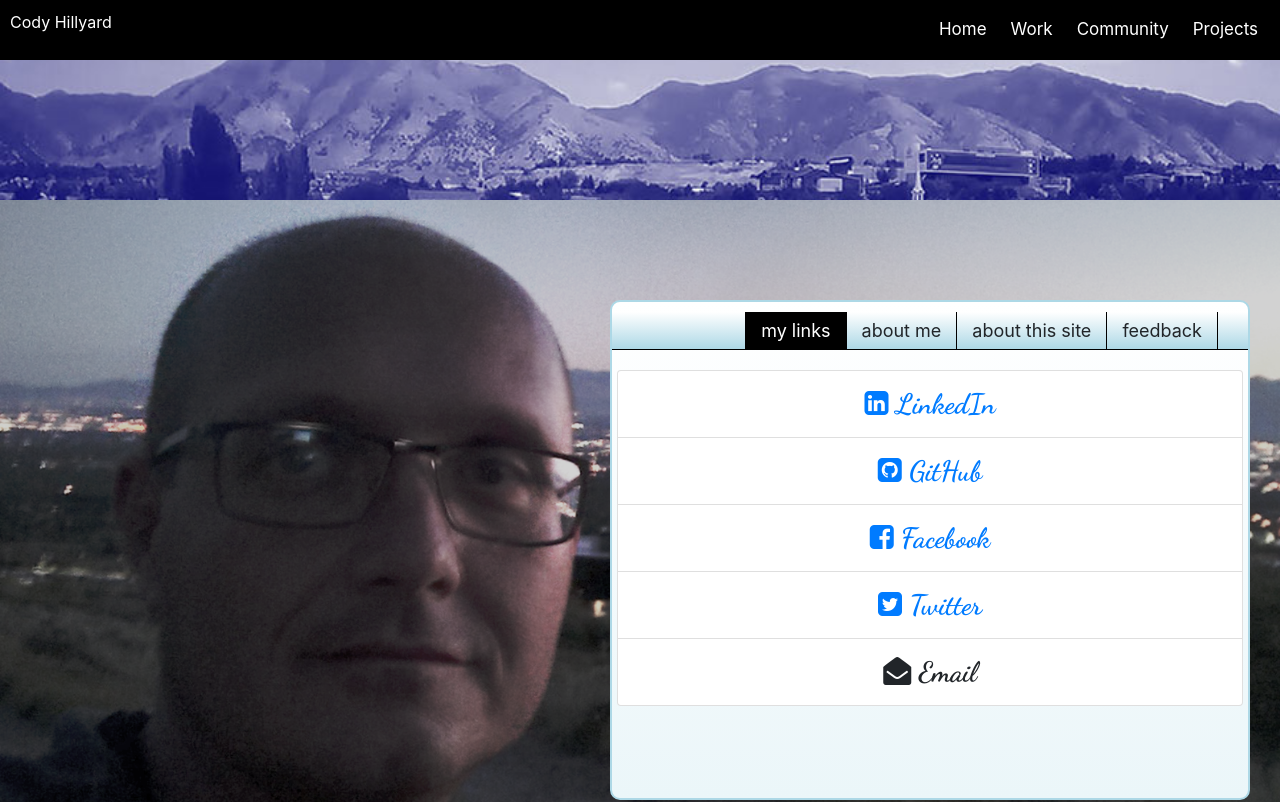
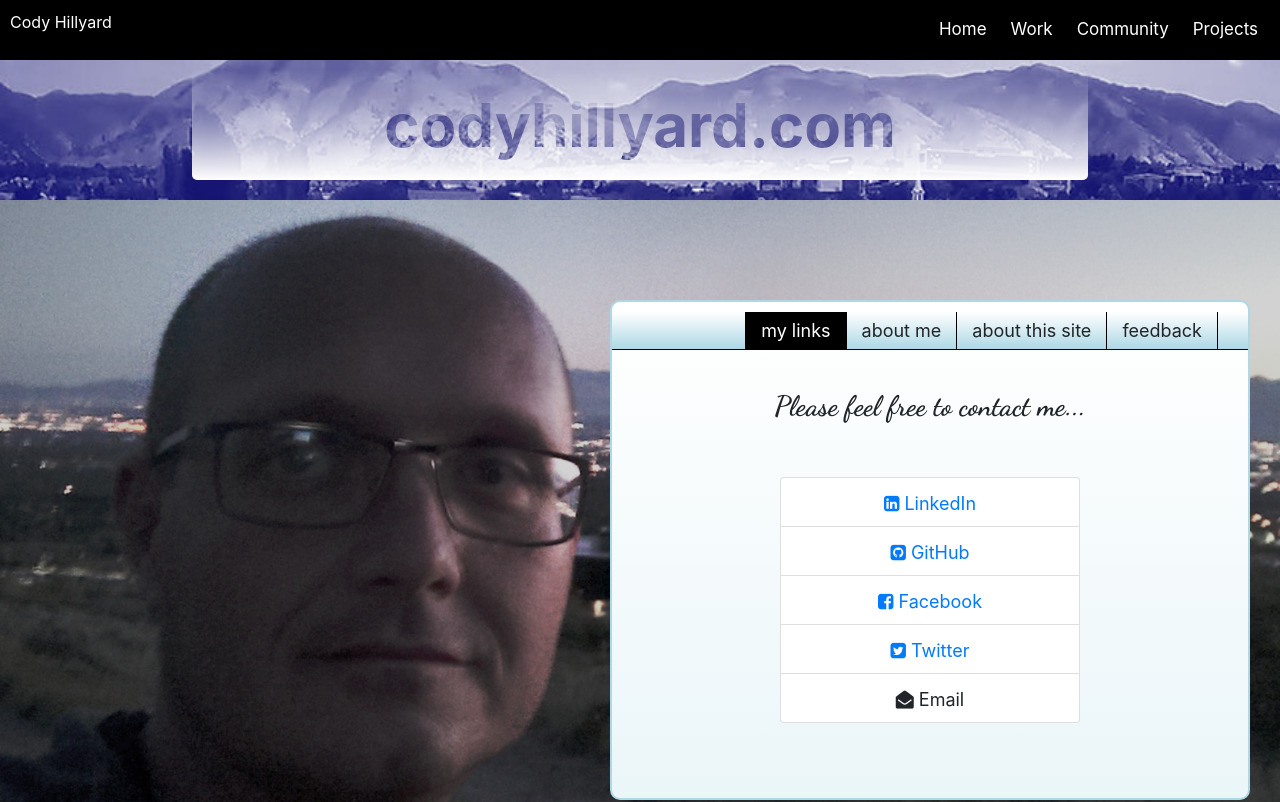
Before and after one commit to chilly01/Site-2019, a React (Create React App) app: page / in a window 1280 px wide. Shown: the top 802 px of the page. Built offline with nearby package versions, Linux system fonts and the light colour scheme.

Commit message:
styling and links updates

```diff
--- a/src/comps/header/header.js
+++ b/src/comps/header/header.js
@@ -34,7 +34,7 @@ export default class Header extends Component {
   }
 
   render(){
-    return (<div id="main-div" className="intro">
+    return (<div id="main-div">
     <div className="header">
       <div className="main-name">
         Cody Hillyard
@@ -46,6 +46,9 @@ export default class Header extends Component {
         <a href="#footer">Projects</a>
       </div>
     </div>
+      <div className="intro">
+        <div className="intro-banner">codyhillyard.com</div>
+      </div>
   </div>);
   }
 }
--- a/src/comps/home/_home.scss
+++ b/src/comps/home/_home.scss
@@ -1,10 +1,30 @@
 .intro {
+  display: flex;
+  flex-flow: column;
+  align-items: center;
+  justify-content: center;
   background-image: url(/assets/blue-home.jpg);
   height: 200px;
+  padding-top: 50px;
   background-position: center;
   background-repeat: no-repeat;
   background-size: cover;
 }
+
+.intro-banner {
+  position: relative;
+  background-image: linear-gradient(black, white);
+  color: black;
+  font-size: 60px; /* Responsive font size */
+  font-weight: bold;
+  padding: 10px;
+  width: 70%;
+  min-width: 535px;
+  border-radius: 5px;
+  text-align: center; /* Center text */
+  mix-blend-mode: screen; /* This makes the cutout text possible */
+}
+
 
 .header {
   position: fixed;
--- a/src/comps/home/about/_about.scss
+++ b/src/comps/home/about/_about.scss
@@ -41,6 +41,17 @@
   padding: 5px;
 }
 
+.socials {
+  padding: 20px;
+}
+
+.socials-message {
+  text-align: center;
+  margin-bottom: 50px;
+  font-family: 'Dancing Script', cursive;
+  font-size: 28px;
+}
+
 .feedback {
   font-size: 12px;
   font-family: 'Courier New', Courier, monospace;
--- a/src/comps/home/about/about.js
+++ b/src/comps/home/about/about.js
@@ -25,7 +25,7 @@ export default class AboutMe extends Component {
   }
 
   renderMyLinks(){
-    return (<div className="about-discription">
+    return (<div className="socials">
       <Socials />
     </div>);
   }
--- a/src/comps/home/about/socials.js
+++ b/src/comps/home/about/socials.js
@@ -19,8 +19,11 @@ export default class Socials extends Component {
 
 
   render() {
-    return (<div className='list-group'>
-      { this.renderLinks() }
-</div>)
+    return (<div>
+      <div className='socials-message'><p>Please feel free to contact me...</p></div>
+      <div className='list-group'>
+            { this.renderLinks() }
+      </div>
+    </div>)
   }
 }
--- a/src/style/globals.scss
+++ b/src/style/globals.scss
@@ -24,9 +24,12 @@ body {
 }
 
 .list-group {
-  min-width: 300px;
+  width: 300px;
   margin: auto;
   text-align: center;
+   a {
+     height:50px;
+   }
 }
 
 .ch-header {
```
Lines whose indentation alone changed are shown as unchanged.
